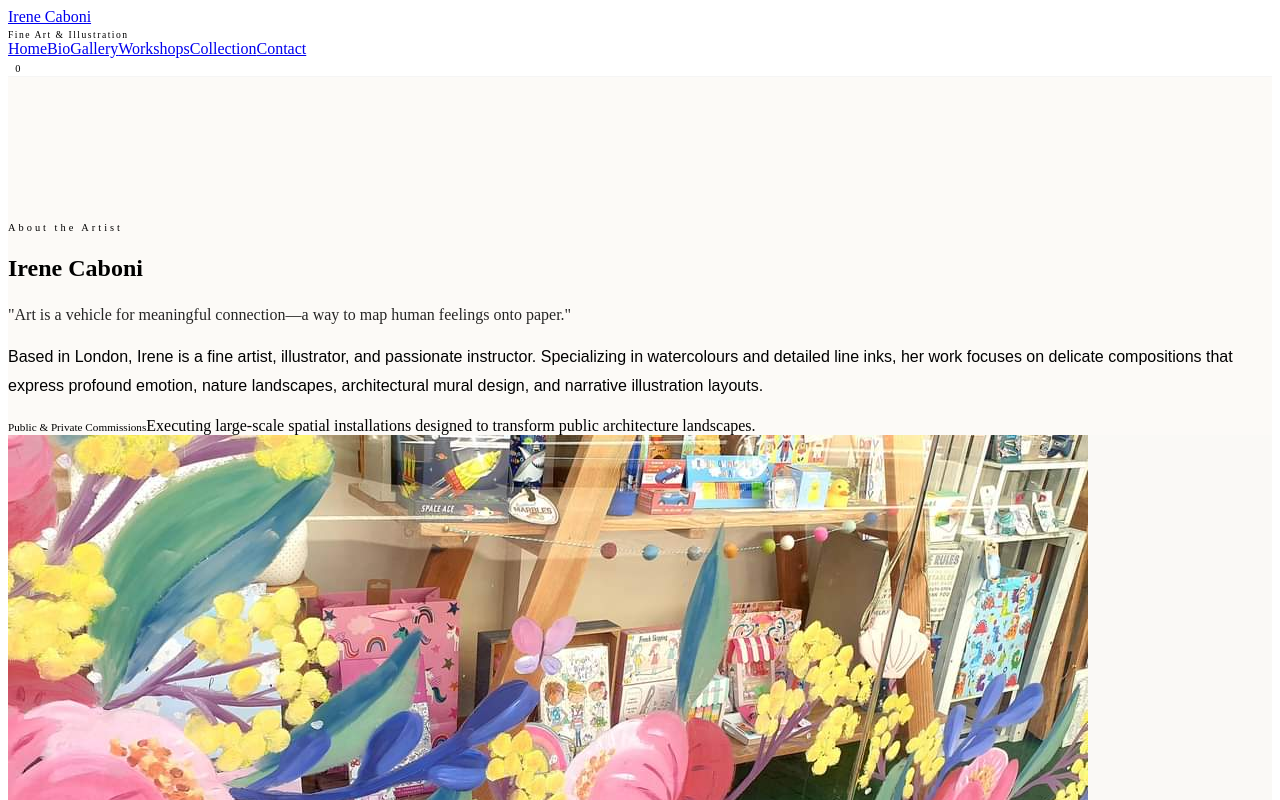
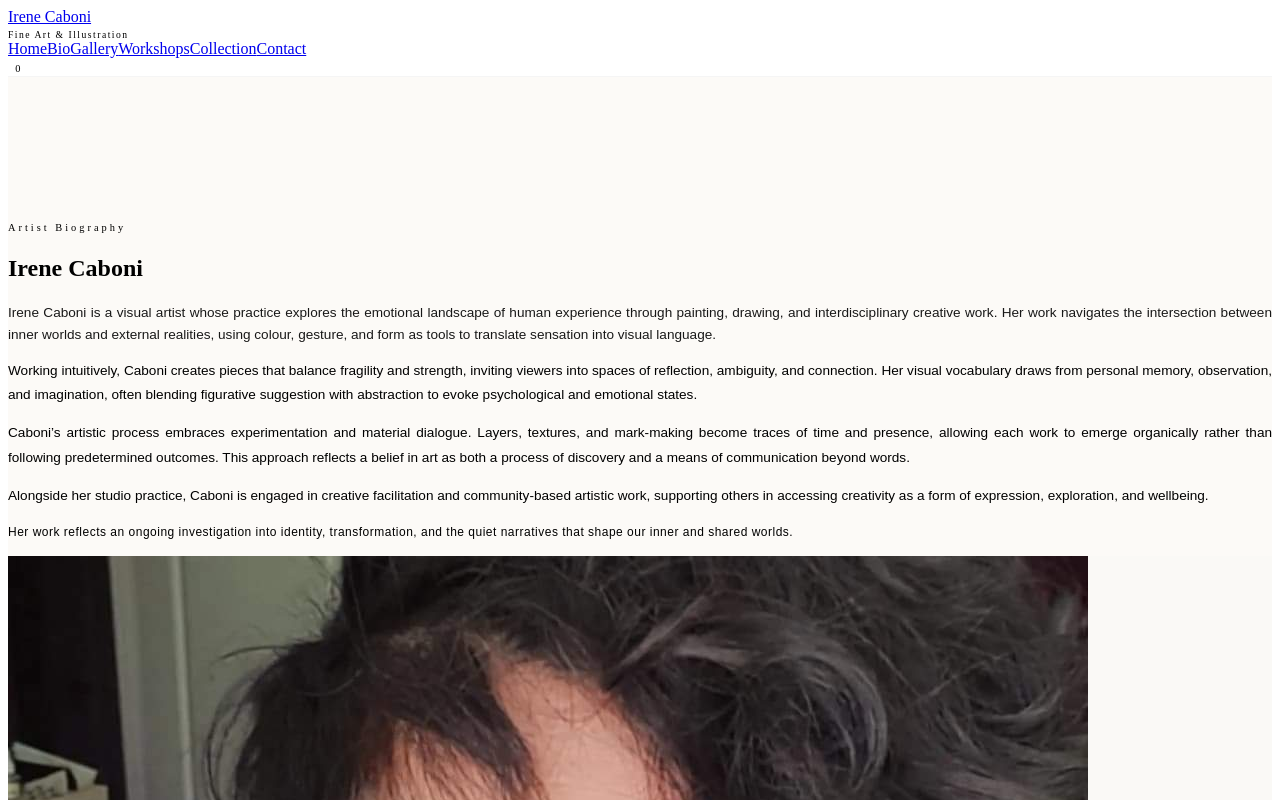
Before and after one commit to LiwangaKiala-Fullstack/irene-frontend, an Angular app: page /bio in a window 1280 px wide. Shown: the top 800 px of the page. Built offline with nearby package versions, Linux system fonts and the light colour scheme; no server answers.

Commit message:
feat: integrate Irene Caboni verbatim artist bio statement and set portrait source matrix to irene-0 (2).jpg

```diff
--- a/src/app/pages/bio/bio.component.ts
+++ b/src/app/pages/bio/bio.component.ts
@@ -1,33 +1,45 @@
 import { Component } from '@angular/core';
+import { CommonModule } from '@angular/common';
 
 @Component({
   selector: 'app-bio',
   standalone: true,
+  imports: [CommonModule],
   template: `
-    <section class="container-fluid py-5 px-lg-5" style="background: #FCFAF7; min-height: 100vh; padding-top: 140px !important;">
-      <div class="row align-items-center py-5">
+    <section class="container-fluid py-5 px-lg-5" style="background: #FCFAF7; padding-top: 140px !important; min-height: 100vh;">
+      <div class="row align-items-center py-5 justify-content-center">
 
-        <!-- Left Column: Biography Narrative Essay -->
+        <!-- Left Column: Streamlined Premium Artist Statement Text -->
         <div class="col-12 col-lg-6 pe-lg-5 mb-5 mb-lg-0">
-          <span class="text-uppercase small willow ls-5 d-block mb-3 fw-bold font-monospace" style="font-size: 0.65rem; letter-spacing: 3px;">About the Artist</span>
-          <h2 class="serif display-3 fw-light mb-4">Irene Caboni</h2>
-          <p class="lead text-dark serif fst-italic mb-4" style="line-height: 1.6; opacity: 0.85;">
-            "Art is a vehicle for meaningful connection—a way to map human feelings onto paper."
-          </p>
-          <p class="text-secondary small mb-4" style="line-height: 1.8; font-family: sans-serif;">
-            Based in London, Irene is a fine artist, illustrator, and passionate instructor. Specializing in watercolours and detailed line inks, her work focuses on delicate compositions that express profound emotion, nature landscapes, architectural mural design, and narrative illustration layouts.
-          </p>
-          <div class="border-start border-secondary border-2 ps-3 mt-4">
-            <span class="small fw-bold text-uppercase d-block tracking-wider font-monospace" style="font-size: 0.7rem;">Public & Private Commissions</span>
-            <span class="small text-muted">Executing large-scale spatial installations designed to transform public architecture landscapes.</span>
+          <span class="text-uppercase small willow ls-5 d-block mb-3 fw-bold font-monospace" style="font-size: 0.65rem; letter-spacing: 3px;">Artist Biography</span>
+          <h2 class="serif display-3 fw-light mb-4 text-dark">Irene Caboni</h2>
+
+          <!-- Verbatim Paragraph Matrix -->
+          <div class="artist-essay-container d-flex flex-column gap-3 text-secondary small" style="line-height: 1.8; font-family: sans-serif; font-size: 0.85rem; text-align: justify;">
+            <p class="lead serif fst-italic text-dark mb-2" style="line-height: 1.6; opacity: 0.9;">
+              Irene Caboni is a visual artist whose practice explores the emotional landscape of human experience through painting, drawing, and interdisciplinary creative work. Her work navigates the intersection between inner worlds and external realities, using colour, gesture, and form as tools to translate sensation into visual language.
+            </p>
+            <p>
+              Working intuitively, Caboni creates pieces that balance fragility and strength, inviting viewers into spaces of reflection, ambiguity, and connection. Her visual vocabulary draws from personal memory, observation, and imagination, often blending figurative suggestion with abstraction to evoke psychological and emotional states.
+            </p>
+            <p>
+              Caboni’s artistic process embraces experimentation and material dialogue. Layers, textures, and mark-making become traces of time and presence, allowing each work to emerge organically rather than following predetermined outcomes. This approach reflects a belief in art as both a process of discovery and a means of communication beyond words.
+            </p>
+            <p>
+              Alongside her studio practice, Caboni is engaged in creative facilitation and community-based artistic work, supporting others in accessing creativity as a form of expression, exploration, and wellbeing.
+            </p>
+            <p class="fw-bold text-dark font-monospace mt-2" style="font-size: 0.75rem; letter-spacing: 0.5px;">
+              Her work reflects an ongoing investigation into identity, transformation, and the quiet narratives that shape our inner and shared worlds.
+            </p>
           </div>
         </div>
 
-        <!-- Right Column: Fine Art Canvas Frame -->
-        <div class="col-12 col-lg-6">
-          <div class="manifesto-frame bg-white p-4 shadow-sm text-center">
-            <div class="bg-light d-flex align-items-center justify-content-center text-dark" style="height: 60vh; background-color: #FAF9F6 !important;">
-              <img src="image/Irene-7.jpg" class="w-100 h-100 object-fit-contain" alt="Mural project in progress">
+        <!-- Right Column: Premium Profile Canvas Frame Display -->
+        <div class="col-12 col-lg-5 mt-2 mt-lg-0">
+          <div class="manifesto-frame bg-white p-4 shadow-sm text-center border">
+            <!-- 🌟 Visual Asset: Points to her verified file name irene-0 (2).jpg -->
+            <div class="bg-light d-flex align-items-center justify-content-center text-dark overflow-hidden" style="height: 65vh; background-color: #FAF9F6 !important;">
+              <img src="image/irene-0 (2).jpg" class="w-100 h-100 object-fit-cover" alt="Irene Caboni visual artist profile workspace presentation portrait">
             </div>
           </div>
         </div>
```
Also changed, not shown: public/image/irene-0 (2).jpg (renamed from public/image/irene.jpg).
